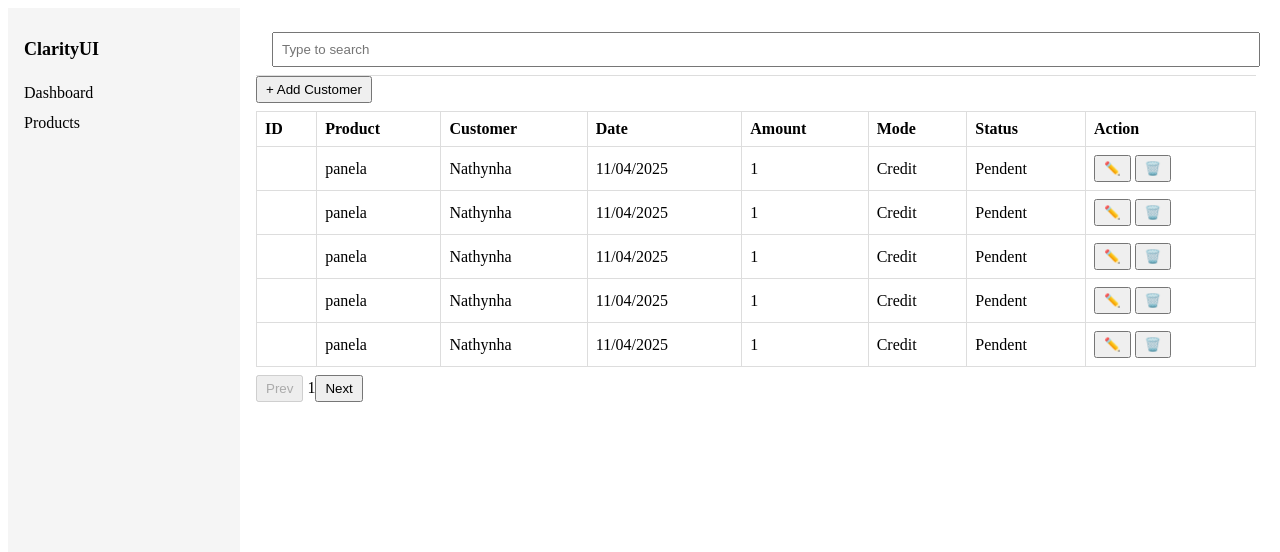
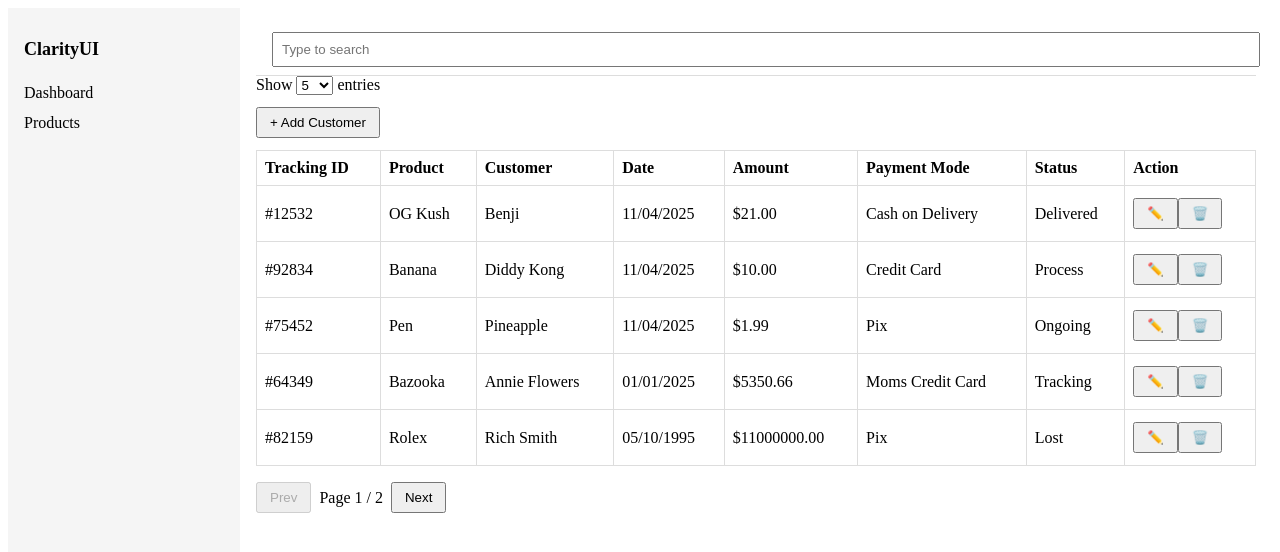
Before and after one commit to DaviCastanha/vue2-dashboard, a Vue app: page /products in a window 1280 px wide. Shown: the top 552 px of the page. Built offline with nearby package versions, Linux system fonts and the light colour scheme; data requests are answered from the project's data file.

Commit message:
v0.1 Base
Base do dashboard com as funcionalidades operando

```diff
--- a/server/db.json
+++ b/server/db.json
@@ -1,184 +1,64 @@
 {
   "products": [
     {
-            "id": "7ba8",
-            "product": "panela",
-            "customer": "Nathynha",
+      "id": "57ad",
+      "product": "OG Kush",
+      "customer": "Benji",
+      "date": "11/04/2025",
+      "amount": 21,
+      "paymentMode": "Cash on Delivery",
+      "status": "Delivered",
+      "trackingId": "#12532"
+    },
+    {
+      "id": "b731",
+      "product": "Banana",
+      "customer": "Diddy Kong",
+      "date": "11/04/2025",
+      "amount": 10,
+      "paymentMode": "Credit Card",
+      "status": "Process",
+      "trackingId": "#92834"
+    },
+    {
+      "id": "368c",
+      "product": "Pen",
+      "customer": "Pineapple",
+      "date": "11/04/2025",
+      "amount": 1.99,
+      "paymentMode": "Pix",
+      "status": "Ongoing",
+      "trackingId": "#75452"
+    },
+    {
+      "id": "78ac",
+      "product": "Bazooka",
+      "customer": "Annie Flowers",
+      "date": "01/01/2025",
+      "amount": 5350.66,
+      "paymentMode": "Moms Credit Card",
+      "status": "Tracking",
+      "trackingId": "#64349"
+    },
+    {
+      "id": "e19a",
+      "product": "Rolex",
+      "customer": "Rich Smith",
+      "date": "05/10/1995",
+      "amount": 11000000,
+      "paymentMode": "Pix",
+      "status": "Lost",
+      "trackingId": "#82159"
+    },
+    {
+      "id": "2d22",
+      "product": "Skin Oil",
+      "customer": "Henry Cavill",
       "date": "11/04/2025",
       "amount": 1,
-            "paymentMode": "Credit",
-            "status": "Pendent"
-        },
-        {
-            "id": "7ba8",
-            "product": "panela",
-            "customer": "Nathynha",
-            "date": "11/04/2025",
-            "amount": 1,
-            "paymentMode": "Credit",
-            "status": "Pendent"
-        },
-        {
-            "id": "7ba8",
-            "product": "panela",
-            "customer": "Nathynha",
-            "date": "11/04/2025",
-            "amount": 1,
-            "paymentMode": "Credit",
-            "status": "Pendent"
-        },
-        {
-            "id": "7ba8",
-            "product": "panela",
-            "customer": "Nathynha",
-            "date": "11/04/2025",
-            "amount": 1,
-            "paymentMode": "Credit",
-            "status": "Pendent"
-        },
-        {
-            "id": "7ba8",
-            "product": "panela",
-            "customer": "Nathynha",
-            "date": "11/04/2025",
-            "amount": 1,
-            "paymentMode": "Credit",
-            "status": "Pendent"
-        },
-        {
-            "id": "7ba8",
-            "product": "panela",
-            "customer": "Nathynha",
-            "date": "11/04/2025",
-            "amount": 1,
-            "paymentMode": "Credit",
-            "status": "Pendent"
-        },
-        {
-            "id": "7ba8",
-            "product": "panela",
-            "customer": "Nathynha",
-            "date": "11/04/2025",
-            "amount": 1,
-            "paymentMode": "Credit",
-            "status": "Pendent"
-        },
-        {
-            "id": "7ba8",
-            "product": "panela",
-            "customer": "Nathynha",
-            "date": "11/04/2025",
-            "amount": 1,
-            "paymentMode": "Credit",
-            "status": "Pendent"
-        },
-        {
-            "id": "7ba8",
-            "product": "panela",
-            "customer": "Nathynha",
-            "date": "11/04/2025",
-            "amount": 1,
-            "paymentMode": "Credit",
-            "status": "Pendent"
-        },
-        {
-            "id": "7ba8",
-            "product": "panela",
-            "customer": "Nathynha",
-            "date": "11/04/2025",
-            "amount": 1,
-            "paymentMode": "Credit",
-            "status": "Pendent"
-        },
-        {
-            "id": "7ba8",
-            "product": "panela",
-            "customer": "Nathynha",
-            "date": "11/04/2025",
-            "amount": 1,
-            "paymentMode": "Credit",
-            "status": "Pendent"
-        },
-        {
-            "id": "7ba8",
-            "product": "panela",
-            "customer": "Nathynha",
-            "date": "11/04/2025",
-            "amount": 1,
-            "paymentMode": "Credit",
-            "status": "Pendent"
-        },
-        {
-            "id": "7ba8",
-            "product": "panela",
-            "customer": "Nathynha",
-            "date": "11/04/2025",
-            "amount": 1,
-            "paymentMode": "Credit",
-            "status": "Pendent"
-        },
-        {
-            "id": "7ba8",
-            "product": "panela",
-            "customer": "Nathynha",
-            "date": "11/04/2025",
-            "amount": 1,
-            "paymentMode": "Credit",
-            "status": "Pendent"
-        },
-        {
-            "id": "7ba8",
-            "product": "panela",
-            "customer": "Nathynha",
-            "date": "11/04/2025",
-            "amount": 1,
-            "paymentMode": "Credit",
-            "status": "Pendent"
-        },
-        {
-            "id": "7ba8",
-            "product": "panela",
-            "customer": "Nathynha",
-            "date": "11/04/2025",
-            "amount": 1,
-            "paymentMode": "Credit",
-            "status": "Pendent"
-        },
-        {
-            "id": "7ba8",
-            "product": "panela",
-            "customer": "Nathynha",
-            "date": "11/04/2025",
-            "amount": 1,
-            "paymentMode": "Credit",
-            "status": "Pendent"
-        },
-        {
-            "id": "7ba8",
-            "product": "panela",
-            "customer": "Nathynha",
-            "date": "11/04/2025",
-            "amount": 1,
-            "paymentMode": "Credit",
-            "status": "Pendent"
-        },
-        {
-            "id": "7ba8",
-            "product": "panela",
-            "customer": "Nathynha",
-            "date": "11/04/2025",
-            "amount": 1,
-            "paymentMode": "Credit",
-            "status": "Pendent"
-        },
-        {
-            "id": "7ba8",
-            "product": "panela",
-            "customer": "Nathynha",
-            "date": "11/04/2025",
-            "amount": 1,
-            "paymentMode": "Credit",
-            "status": "Pendent"
+      "paymentMode": "Discord",
+      "status": "Delivered",
+      "trackingId": "#75980"
     }
   ]
 }
--- a/src/components/ModalForm.vue
+++ b/src/components/ModalForm.vue
@@ -1,24 +1,30 @@
 <template>
     <div class="overlay">
         <form @submit.prevent="save">
-            <h3>{{ item && item.id ? 'Edit' : 'Add' }} Product</h3>
             <div>
-                <label>Product:<input v-model="form.product" /></label>
+                <label>Status:<input v-model="form.status" placeholder="Delivered" /></label>
             </div>
             <div>
-                <label>Customer:<input v-model="form.customer" /></label>
+                <label>Product:<input v-model="form.product" placeholder="Hat" /></label>
             </div>
             <div>
-                <label>Date:<input v-model="form.date" /></label>
+                <label>Customer:<input v-model="form.customer" placeholder="Matt Dickerson"/></label>
             </div>
             <div>
-                <label>Amount:<input type="number" v-model.number="form.amount" /></label>
+                <label>Date:<input v-model="form.date" placeholder="13/05/2022"/></label>
             </div>
             <div>
-                <label>Mode:<input v-model="form.paymentMode" /></label>
+                <label>Amount:
+                    <input
+                        type="number"
+                        v-model.number="form.amount"
+                        placeholder="$4.95"
+                        step="0.01"
+                        min="0"
+                    /></label>
             </div>
             <div>
-                <label>Status:<input v-model="form.status" /></label>
+                <label>Mode:<input v-model="form.paymentMode" placeholder="Transfer Bank"/></label>
             </div>
             <button type="button" @click="$emit('close')">Cancel</button>
             <button type="submit">Apply</button>
@@ -37,16 +43,21 @@ export default {
                 product: '',
                 customer: '',
                 date: '',
-                amount: 0,
+                amount: null,
                 paymentMode: '',
                 status: '',
             };
     },
     methods: {
         save() {
+            // se for criação, atribui trackingId
+            if (!this.form.id) {
+                this.form.trackingId = `#${Math.floor(10000 + Math.random() * 90000)}`;
+            }
             const req = this.form.id
                 ? axios.put(`http://localhost:3000/products/${this.form.id}`, this.form)
                 : axios.post('http://localhost:3000/products', this.form);
+
             req.then(() => {
                 this.$emit('saved');
                 this.$emit('close');
--- a/src/components/ProductsTable.vue
+++ b/src/components/ProductsTable.vue
@@ -1,15 +1,31 @@
 <template>
     <div>
+        <!-- Dropdown de entradas -->
+        <div class="entries-control">
+            <label>
+                Show
+                <select v-model.number="perPage">
+                    <option :value="5">5</option>
+                    <option :value="10">10</option>
+                    <option :value="50">50</option>
+                </select>
+                entries
+            </label>
+        </div>
+
+        <!-- Botão de adicionar -->
         <button @click="openForm()">+ Add Customer</button>
+
+        <!-- Tabela de produtos/clientes -->
         <table>
             <thead>
                 <tr>
-                    <th>ID</th>
+                    <th>Tracking ID</th>
                     <th>Product</th>
                     <th>Customer</th>
                     <th>Date</th>
                     <th>Amount</th>
-                    <th>Mode</th>
+                    <th>Payment Mode</th>
                     <th>Status</th>
                     <th>Action</th>
                 </tr>
@@ -20,7 +36,7 @@
                     <td>{{ item.product }}</td>
                     <td>{{ item.customer }}</td>
                     <td>{{ item.date }}</td>
-                    <td>{{ item.amount }}</td>
+                    <td>${{ Number(item.amount).toFixed(2) }}</td>
                     <td>{{ item.paymentMode }}</td>
                     <td>{{ item.status }}</td>
                     <td>
@@ -30,12 +46,15 @@
                 </tr>
             </tbody>
         </table>
+
+        <!-- Paginação -->
         <div class="pagination">
             <button @click="prev" :disabled="page === 1">Prev</button>
-            <span>{{ page }}</span>
+            <span>Page {{ page }} / {{ maxPage }}</span>
             <button @click="next" :disabled="page >= maxPage">Next</button>
         </div>
 
+        <!-- 5) Modais -->
         <ModalForm v-if="showForm" :item="current" @saved="reload" @close="showForm = false" />
         <ConfirmDialog v-if="showConfirm" @confirm="remove" @cancel="showConfirm = false" />
     </div>
@@ -45,27 +64,80 @@
 import axios from 'axios'
 import ModalForm from './ModalForm.vue'
 import ConfirmDialog from './ConfirmDialog.vue'
+
 export default {
+    props: ['searchTerm'],
     components: { ModalForm, ConfirmDialog },
-    data: () => ({ list: [], page: 1, perPage: 5, showForm: false, showConfirm: false, current: null }),
+    data: () => ({
+        list: [],
+        page: 1,
+        perPage: 5,
+        showForm: false,
+        showConfirm: false,
+        current: null
+    }),
     computed: {
-        maxPage() { return Math.ceil(this.list.length / this.perPage) },
-        paged() { const start = (this.page - 1) * this.perPage; return this.list.slice(start, start + this.perPage) }
+        filteredList() {
+            const term = this.searchTerm.trim().toLowerCase()
+            if (!term) return this.list
+            return this.list.filter(item =>
+                Object.values(item).some(val =>
+                    String(val).toLowerCase().includes(term)
+                )
+            )
+        },
+        maxPage() {
+            return Math.ceil(this.filteredList.length / this.perPage)
+        },
+        paged() {
+            const start = (this.page - 1) * this.perPage
+            return this.filteredList.slice(start, start + this.perPage)
+        }
     },
-    created() { this.reload() },
+    created() {
+        this.reload()
+    },
     methods: {
-        reload() { axios.get('http://localhost:3000/products').then(r => this.list = r.data) },
-        prev() { this.page-- }, next() { this.page++ },
-        openForm(item) { this.current = item ? { ...item } : null; this.showForm = true },
-        openConfirm(item) { this.current = item; this.showConfirm = true },
+        reload() {
+            axios.get('http://localhost:3000/products').then(r => this.list = r.data)
+        },
+        prev() {
+            this.page = Math.max(1, this.page - 1)
+        },
+        next() {
+            this.page = Math.min(this.maxPage, this.page + 1)
+        },
+        openForm(item) {
+            this.current = item ? { ...item } : null
+            this.showForm = true
+        },
+        openConfirm(item) {
+            this.current = item
+            this.showConfirm = true
+        },
         remove() {
             axios.delete(`http://localhost:3000/products/${this.current.id}`)
-            .then(() => { this.reload(); this.showConfirm = false })
+                .then(() => {
+                    this.reload()
+                    this.showConfirm = false
+                })
         }
     }
 }
 </script>
-<style scoped>table {
+
+<style scoped>
+.entries-control {
+    margin-bottom: 8px;
+}
+
+button {
+    margin: 4px 0;
+    padding: 6px 12px;
+    cursor: pointer;
+}
+
+table {
     width: 100%;
     border-collapse: collapse;
     margin-top: 8px;
@@ -79,11 +151,12 @@ td {
 }
 
 .pagination {
-    margin: 8px 0;
+    margin: 12px 0;
+    display: flex;
+    align-items: center;
 }
 
-button {
-    margin-right: 4px;
-    padding: 4px 8px;
-    cursor: pointer;
-}</style>
+.pagination span {
+    margin: 0 8px;
+}
+</style>
--- a/src/views/Dashboard.vue
+++ b/src/views/Dashboard.vue
@@ -2,8 +2,8 @@
     <div class="dashboard-layout">
         <Sidebar />
         <div class="main-area">
-            <Topbar />
-            <ProductsTable />
+            <Topbar @search="searchTerm = $event" />
+            <ProductsTable :search-term="searchTerm" />
         </div>
     </div>
 </template>
@@ -11,7 +11,16 @@
 import Sidebar from '@/components/Sidebar.vue'
 import Topbar from '@/components/Topbar.vue'
 import ProductsTable from '@/components/ProductsTable.vue'
-export default { components: { Sidebar, Topbar, ProductsTable } }
+export default {
+    components: {
+        Sidebar,
+        Topbar,
+        ProductsTable
+    },
+    data: () => ({
+        searchTerm: ''
+    })
+}
 </script>
 <style scoped>
 .dashboard-layout {
@@ -21,4 +30,5 @@ export default { components: { Sidebar, Topbar, ProductsTable } }
 .main-area {
     flex: 1;
     padding: 16px;
-}</style>
+}
+</style>
```
Lines whose indentation alone changed are shown as unchanged.
